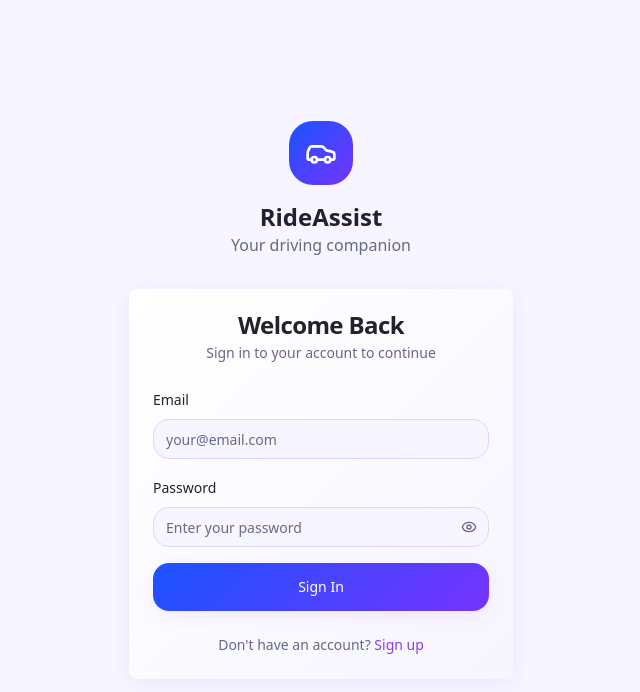
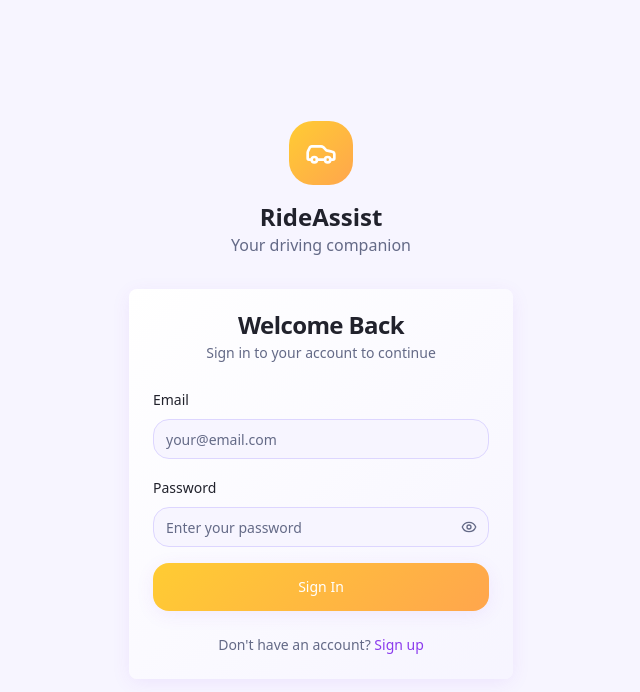
Before and after one commit to Arifalkharusi/urban-route-pro, a React (Vite) app: page / in a window 1280 px wide. Shown: the top 692 px of the page, without its empty margins (319-959 px from the left). Built offline with nearby package versions, Linux system fonts and the light colour scheme.

Commit message:
Implement "Golden Rush" gradient
Applied the "Golden Rush" gradient color scheme to the app, updating `index.css` with new primary and secondary gradients.

```diff
--- a/src/index.css
+++ b/src/index.css
@@ -42,9 +42,9 @@ All colors MUST be HSL.
     --input: 250 100% 92%;
     --ring: 267 83% 58%;
 
-    /* Custom gradients - Digital Highway Theme */
-    --gradient-primary: linear-gradient(135deg, hsl(225 100% 55%), hsl(260 100% 60%));
-    --gradient-secondary: linear-gradient(135deg, hsl(225 100% 96%), hsl(260 100% 96%));
+    /* Custom gradients - Gold Rush Theme */
+    --gradient-primary: linear-gradient(135deg, hsl(45 100% 60%), hsl(30 100% 65%));
+    --gradient-secondary: linear-gradient(135deg, hsl(45 100% 95%), hsl(30 100% 95%));
     --gradient-card: linear-gradient(135deg, hsl(0 0% 100%), hsl(250 100% 98%));
 
     /* Shadows */
```
